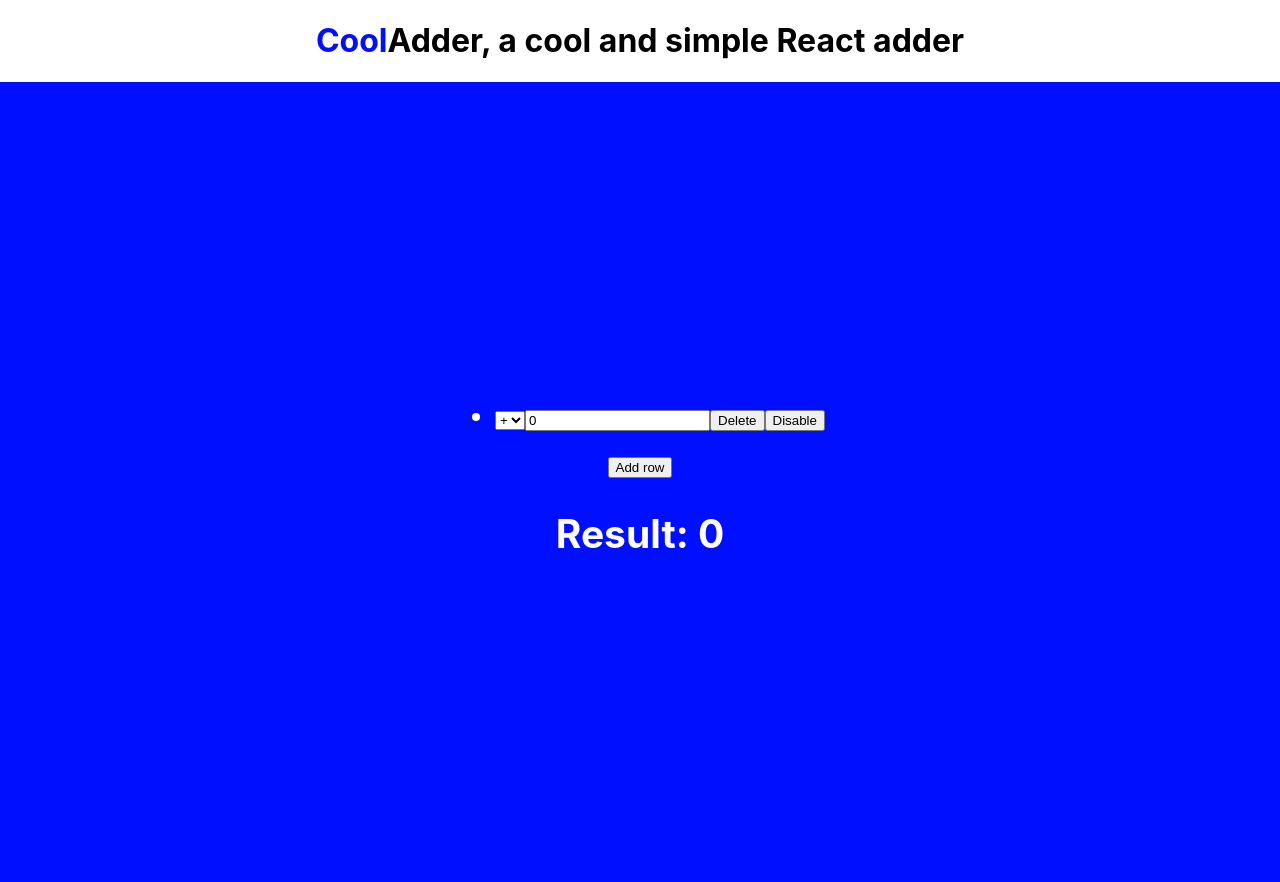
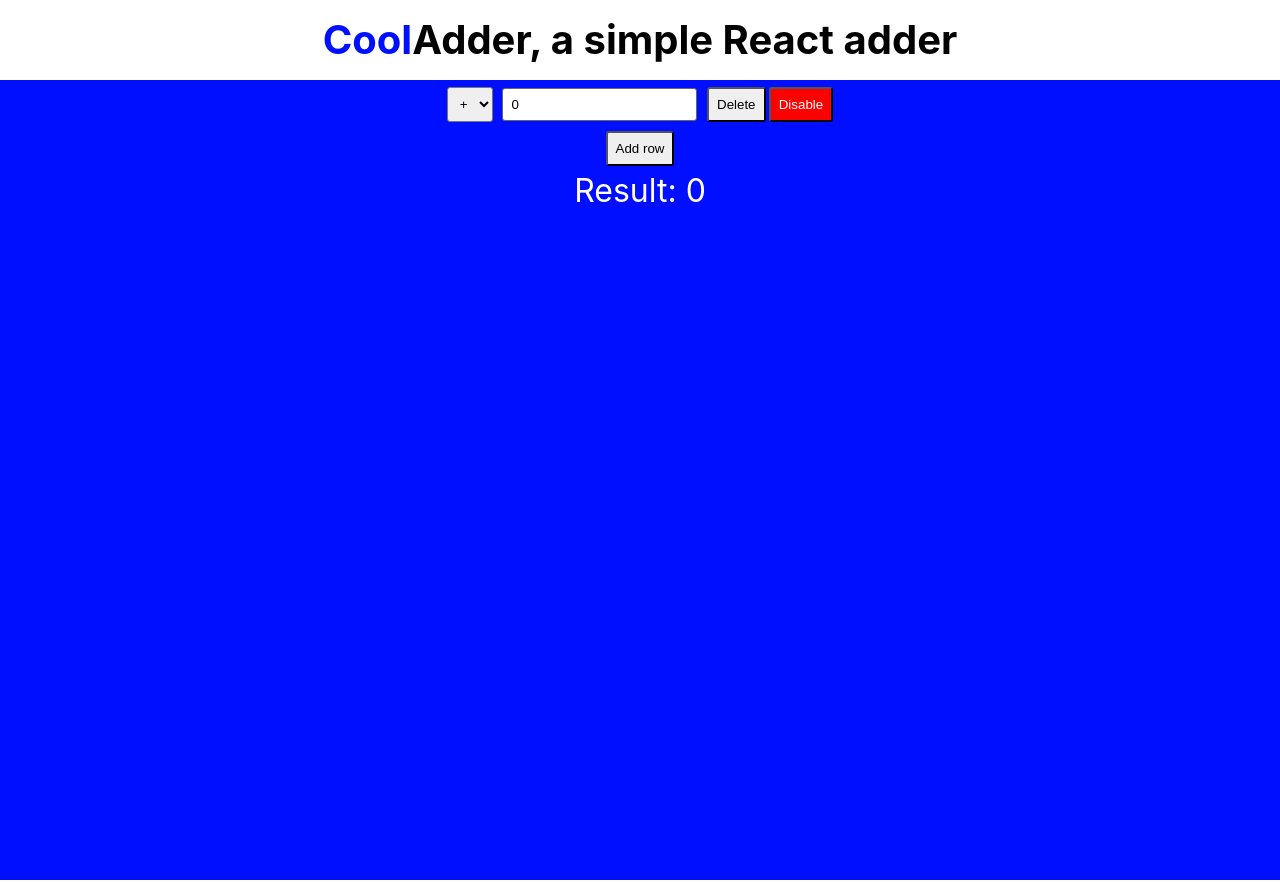
Before and after one commit to ignaxgh/cooladder, a React (Create React App) app: page / in a window 1280 px wide. Built offline with nearby package versions, Linux system fonts and the light colour scheme.

Commit message:
added css

```diff
--- a/src/Components/Addend/Addend.css
+++ b/src/Components/Addend/Addend.css
@@ -0,0 +1,23 @@
+.Addend {
+  display: flex;
+  flex-wrap: wrap;
+  margin: 0.1rem;
+}
+
+input {
+  padding: 0.5rem;
+  border: 1px solid #666;
+  border-radius: 3px;
+  margin: 0.5rem;
+}
+
+.redButton {
+  background-color: #ff0000;
+  color: #fff;
+
+}
+
+.greenButton {
+  background-color: #008000;
+  color: #fff;
+}
--- a/src/Components/Addend/Addend.js
+++ b/src/Components/Addend/Addend.js
@@ -1,3 +1,4 @@
+import './Addend.css';
 import {useState} from 'react';
 
 export function Addend(props){
@@ -37,7 +38,7 @@
 
       <input type="text" value={props.addend.value} onChange={handleChange}/>
       <button onClick={handleRemove}>Delete</button>
-      <button onClick={handleToggle}>{(props.addend.enabled)? "Disable" : "Enable"}</button>
+      <button className={(props.addend.enabled)? "redButton":"greenButton"}onClick={handleToggle}>{(props.addend.enabled)? "Disable" : "Enable"}</button>
     </li>
   );
 }
--- a/src/Components/App/App.css
+++ b/src/Components/App/App.css
@@ -1,5 +1,18 @@
 .App {
   text-align: center;
+  font-size: 16x;
+}
+
+.App header {
+  height: 5rem;
+  display: flex;
+  align-items: center;
+  justify-content: center;
+}
+
+.App header h1{
+  font-size: 2.5rem;
+  font-weight: bold;
 }
 .coolBlue {
   color: #000fff;
@@ -7,15 +20,25 @@
 
 .App-article {
   background-color: #000fff;
+  margin: 0 auto;
   min-height: 100vh;
   display: flex;
   flex-direction: column;
+  flex-shrink: 1;
   align-items: center;
-  justify-content: center;
+  justify-content:flex-start;
   font-size: calc(10px + 2vmin);
   color: white;
 }
 
-.App-link {
-  color: #61dafb;
+.App h2 {
+  font-size: 2rem;
+  margin: 0.5rem;
 }
+
+button,select {
+  cursor: pointer;
+  padding: 0.5rem;
+  border-radius: 3px;
+  margin: 0.1rem;
+}
--- a/src/Components/App/App.js
+++ b/src/Components/App/App.js
@@ -81,7 +81,7 @@
   return (
     <div className="App">
       <header>
-        <h1><span className="coolBlue">Cool</span>Adder, a cool and simple React adder</h1>
+        <h1><span className="coolBlue">Cool</span>Adder, a simple React adder</h1>
       </header>
       <article className="App-article">
         <ul>
--- a/src/index.css
+++ b/src/index.css
@@ -6,8 +6,3 @@
   -webkit-font-smoothing: antialiased;
   -moz-osx-font-smoothing: grayscale;
 }
-
-code {
-  font-family: source-code-pro, Menlo, Monaco, Consolas, 'Courier New',
-    monospace;
-}
--- a/src/index.js
+++ b/src/index.js
@@ -1,5 +1,6 @@
 import React from 'react';
 import ReactDOM from 'react-dom/client';
+import './reset.css';
 import './index.css';
 import App from './Components/App/App';
 
--- /dev/null
+++ b/src/reset.css
@@ -0,0 +1,43 @@
+html, body, div, span, applet, object, iframe,
+h1, h2, h3, h4, h5, h6, p, blockquote, pre,
+a, abbr, acronym, address, big, cite, code,
+del, dfn, em, img, ins, kbd, q, s, samp,
+small, strike, strong, sub, sup, tt, var,
+b, u, i, center,
+dl, dt, dd, ol, ul, li,
+fieldset, form, label, legend,
+table, caption, tbody, tfoot, thead, tr, th, td,
+article, aside, canvas, details, embed,
+figure, figcaption, footer, header, hgroup,
+menu, nav, output, ruby, section, summary,
+time, mark, audio, video {
+	margin: 0;
+	padding: 0;
+	border: 0;
+	font-size: 100%;
+	font: inherit;
+	vertical-align: baseline;
+}
+/* HTML5 display-role reset for older browsers */
+article, aside, details, figcaption, figure,
+footer, header, hgroup, menu, nav, section {
+	display: block;
+}
+body {
+	line-height: 1;
+}
+ol, ul {
+	list-style: none;
+}
+blockquote, q {
+	quotes: none;
+}
+blockquote:before, blockquote:after,
+q:before, q:after {
+	content: '';
+	content: none;
+}
+table {
+	border-collapse: collapse;
+	border-spacing: 0;
+}
```
